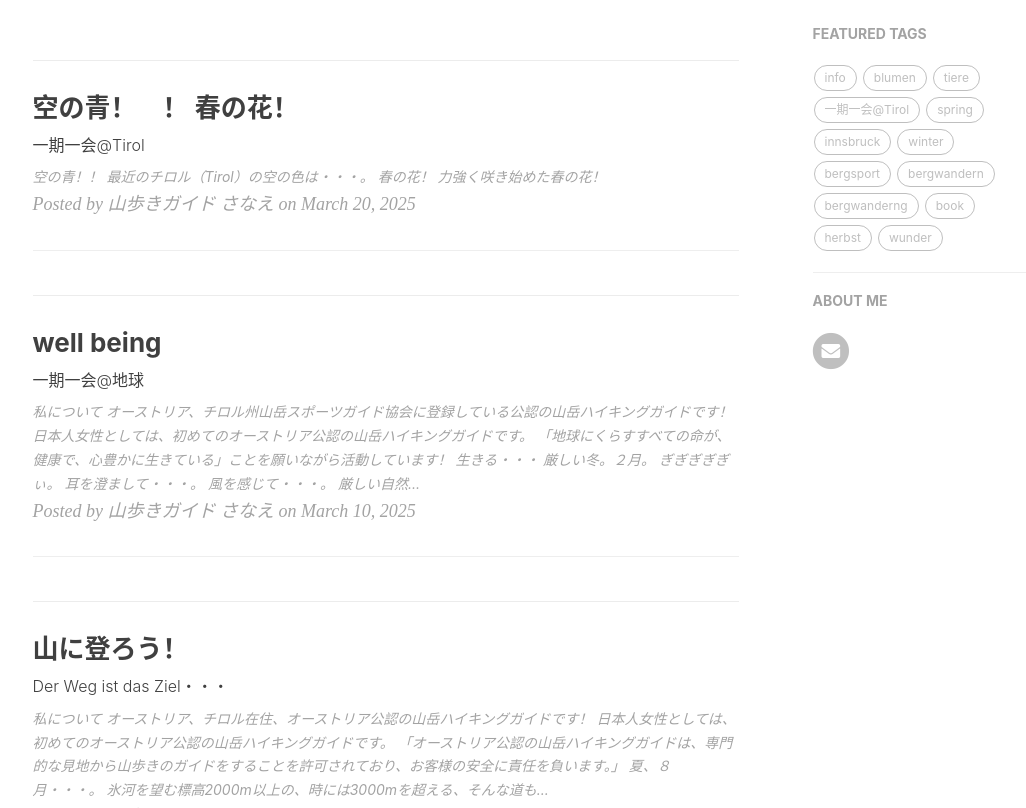
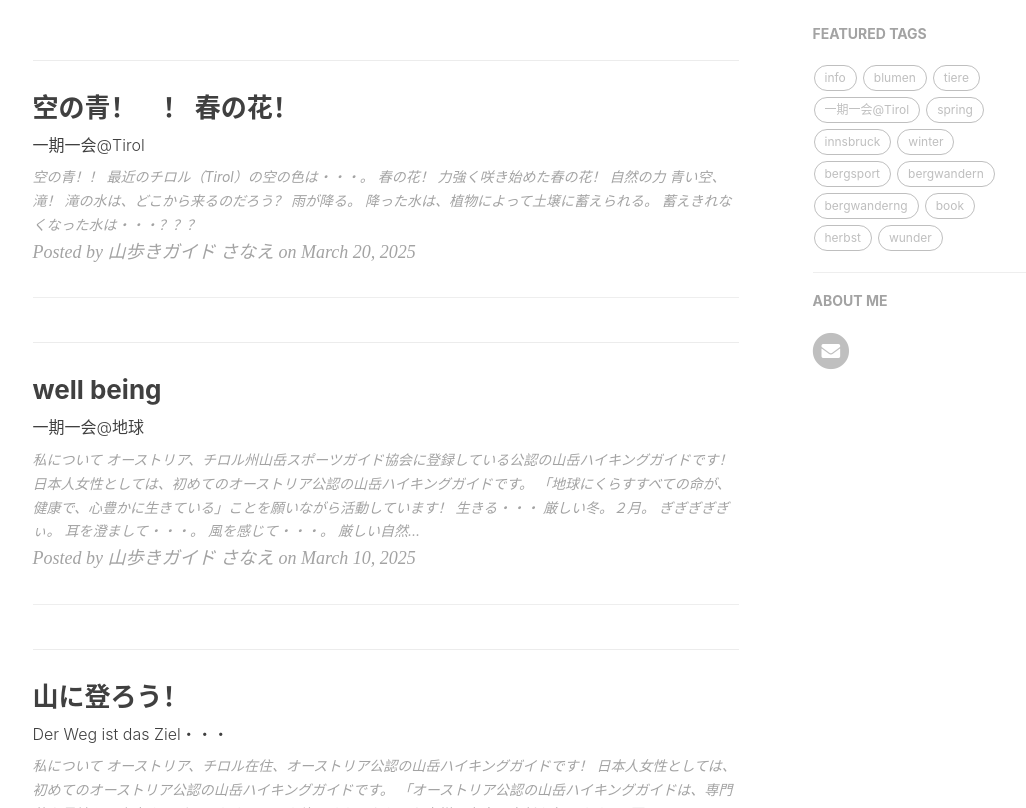
Before and after one commit to yamayagi/yamayagi.github.io, a Jekyll site: the page built from index.html, in a window 1280 px wide and 900 px high, scrolled down 330 px, cut to the strip 92-900 px from the top of the window. Shown: the whole strip, without its empty margins (135-1161 px from the left). Built offline with Jekyll 4.4.1, drawn with Linux system fonts in a browser that asks for light colours; nearby versions of some CDN libraries; the list of posts is cut into pages by our own code; comment, search, counter and statistics services are not loaded.

Commit message:
Update 2025-03-20-spring.md

```diff
--- a/_posts/2025-03-20-spring.md
+++ b/_posts/2025-03-20-spring.md
@@ -16,3 +16,21 @@
 力強く咲き始めた春の花！
 
 ![20250321leberbluetten](https://piwigo.schickl.de/i.php?/upload/2025/03/22/20250322074754-25d17980-me.jpg)
+
+
+# 自然の力
+
+青い空、滝！
+
+滝の水は、どこから来るのだろう？
+
+![20250319halltal-wasserfall](https://piwigo.schickl.de/i.php?/upload/2025/03/22/20250322073939-c54c682f-me.jpg)
+
+雨が降る。
+
+降った水は、植物によって土壌に蓄えられる。
+
+![20250319fluelings-krokus](https://piwigo.schickl.de/i.php?/upload/2025/03/22/20250322074056-969a02b6-me.jpg)
+
+
+蓄えきれなくなった水は・・・？？？
```
